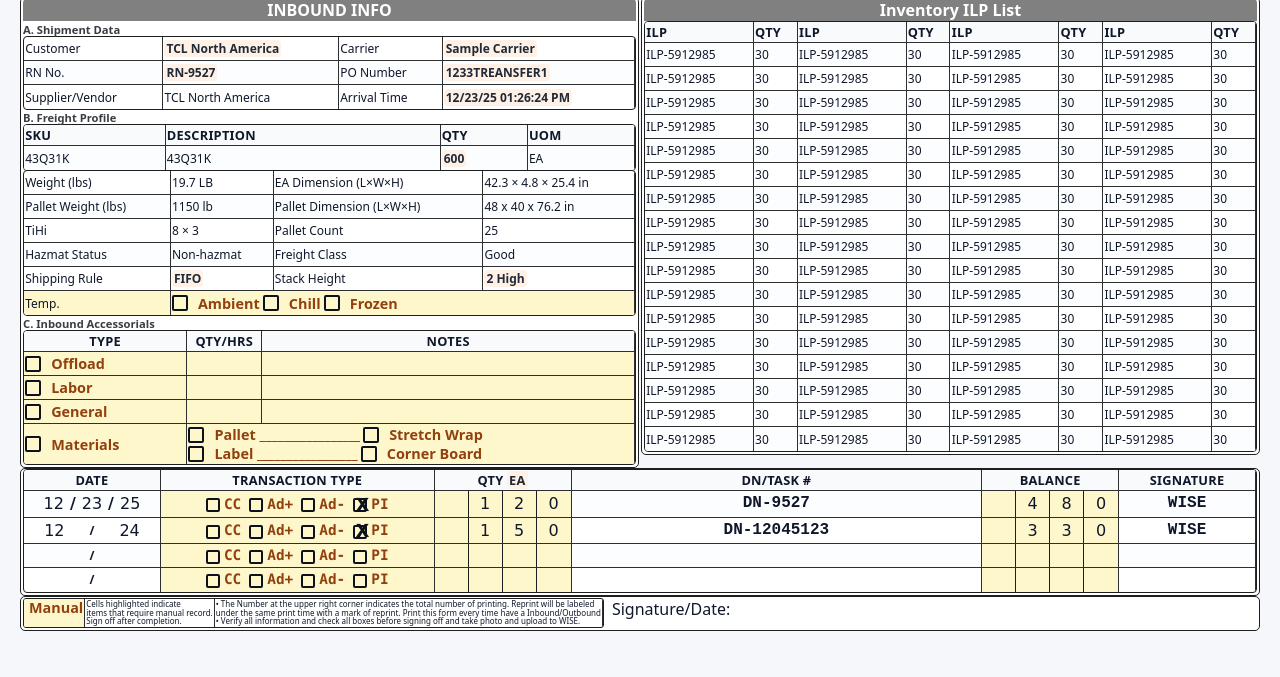
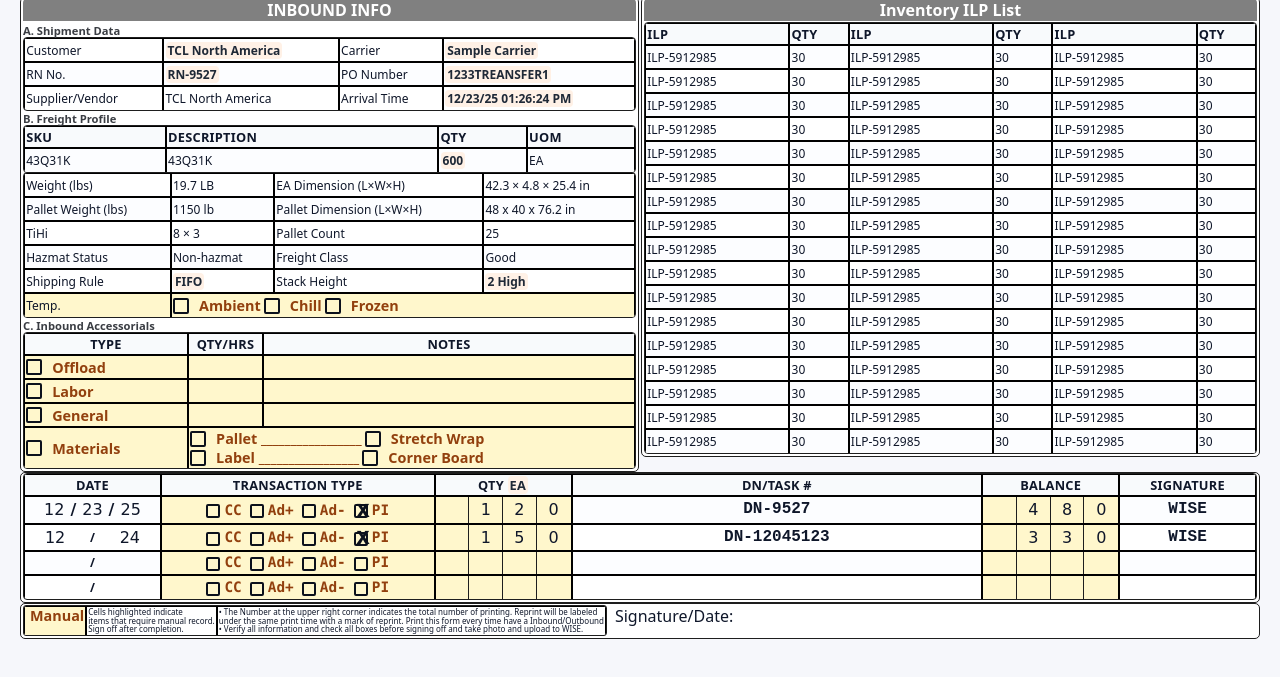
Before and after one commit to RPIFisherman/warehoue_paperwork, a website: page src/pages/master_logistics_tally_and_3PL_revenue_audit_card_pallet_location.html in a window 1280 px wide. Shown: the part 165-842 px from the top of the page. Drawn offline with Linux system fonts and the light colour scheme.

Commit message:
edit table of pallet_location page

```diff
--- a/src/pages/master_logistics_tally_and_3PL_revenue_audit_card_pallet_location.html
+++ b/src/pages/master_logistics_tally_and_3PL_revenue_audit_card_pallet_location.html
@@ -195,12 +195,8 @@
             <th>Qty</th>
             <th>ILP</th>
             <th>Qty</th>
-            <th>ILP</th>
-            <th>Qty</th>
           </tr>
           <tr>
-            <td>ILP-5912985</td>
-            <td>30</td>
             <td>ILP-5912985</td>
             <td>30</td>
             <td>ILP-5912985</td>
@@ -215,12 +211,8 @@
             <td>30</td>
             <td>ILP-5912985</td>
             <td>30</td>
-            <td>ILP-5912985</td>
-            <td>30</td>
           </tr>
           <tr>
-            <td>ILP-5912985</td>
-            <td>30</td>
             <td>ILP-5912985</td>
             <td>30</td>
             <td>ILP-5912985</td>
@@ -235,12 +227,8 @@
             <td>30</td>
             <td>ILP-5912985</td>
             <td>30</td>
-            <td>ILP-5912985</td>
-            <td>30</td>
           </tr>
           <tr>
-            <td>ILP-5912985</td>
-            <td>30</td>
             <td>ILP-5912985</td>
             <td>30</td>
             <td>ILP-5912985</td>
@@ -255,12 +243,8 @@
             <td>30</td>
             <td>ILP-5912985</td>
             <td>30</td>
-            <td>ILP-5912985</td>
-            <td>30</td>
           </tr>
           <tr>
-            <td>ILP-5912985</td>
-            <td>30</td>
             <td>ILP-5912985</td>
             <td>30</td>
             <td>ILP-5912985</td>
@@ -275,12 +259,8 @@
             <td>30</td>
             <td>ILP-5912985</td>
             <td>30</td>
-            <td>ILP-5912985</td>
-            <td>30</td>
           </tr>
           <tr>
-            <td>ILP-5912985</td>
-            <td>30</td>
             <td>ILP-5912985</td>
             <td>30</td>
             <td>ILP-5912985</td>
@@ -295,12 +275,8 @@
             <td>30</td>
             <td>ILP-5912985</td>
             <td>30</td>
-            <td>ILP-5912985</td>
-            <td>30</td>
           </tr>
           <tr>
-            <td>ILP-5912985</td>
-            <td>30</td>
             <td>ILP-5912985</td>
             <td>30</td>
             <td>ILP-5912985</td>
@@ -315,12 +291,8 @@
             <td>30</td>
             <td>ILP-5912985</td>
             <td>30</td>
-            <td>ILP-5912985</td>
-            <td>30</td>
           </tr>
           <tr>
-            <td>ILP-5912985</td>
-            <td>30</td>
             <td>ILP-5912985</td>
             <td>30</td>
             <td>ILP-5912985</td>
@@ -335,12 +307,8 @@
             <td>30</td>
             <td>ILP-5912985</td>
             <td>30</td>
-            <td>ILP-5912985</td>
-            <td>30</td>
           </tr>
           <tr>
-            <td>ILP-5912985</td>
-            <td>30</td>
             <td>ILP-5912985</td>
             <td>30</td>
             <td>ILP-5912985</td>
@@ -355,12 +323,8 @@
             <td>30</td>
             <td>ILP-5912985</td>
             <td>30</td>
-            <td>ILP-5912985</td>
-            <td>30</td>
           </tr>
           <tr>
-            <td>ILP-5912985</td>
-            <td>30</td>
             <td>ILP-5912985</td>
             <td>30</td>
             <td>ILP-5912985</td>
--- a/src/styles/print_form_pallet_pick.css
+++ b/src/styles/print_form_pallet_pick.css
@@ -7,8 +7,14 @@
   background-color: gray;
   color: white;
   margin: 0;
-  margin-bottom: 1px;
+  margin-bottom: 2px;
   border-radius: 4px 4px 0 0;
+}
+
+td,
+th {
+  margin: 1px;
+  border: 1.5px solid black;
 }
 
 .section h2::before{
@@ -26,7 +32,9 @@
   th.checkbox,
   td:has(> .manual-check),
   th:has(> .manual-check) {
-    print-color-adjust: exact;
+    margin: 1px;
+    border: 1px solid black;
+    print-color-adjust: black;
     -webkit-print-color-adjust: exact;
     background: var(--highlight) !important;
   }
```
